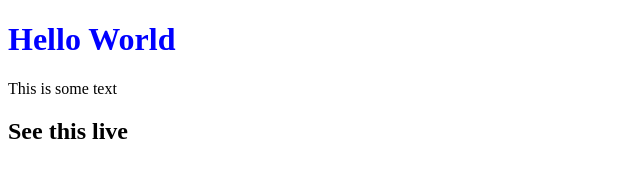
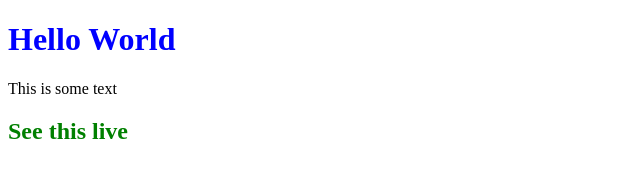
Before and after one commit to aubreyjonescreatives/ux-ui-17-HW, a plain HTML site: page index.html in a window 1280 px wide. Shown: the full height of the page, 0-640 px from the left. Drawn offline with Linux system fonts and the light colour scheme.

Commit message:
added h2 styling, practiced shift+!

```diff
--- a/css/styles.css
+++ b/css/styles.css
@@ -4,3 +4,10 @@ h1 {
 
     color: blue;
 }
+
+
+
+h2 {
+
+    color: green;
+}
```
Also changed, not shown: about.html (added, +11 -0 lines), 1 other file.
